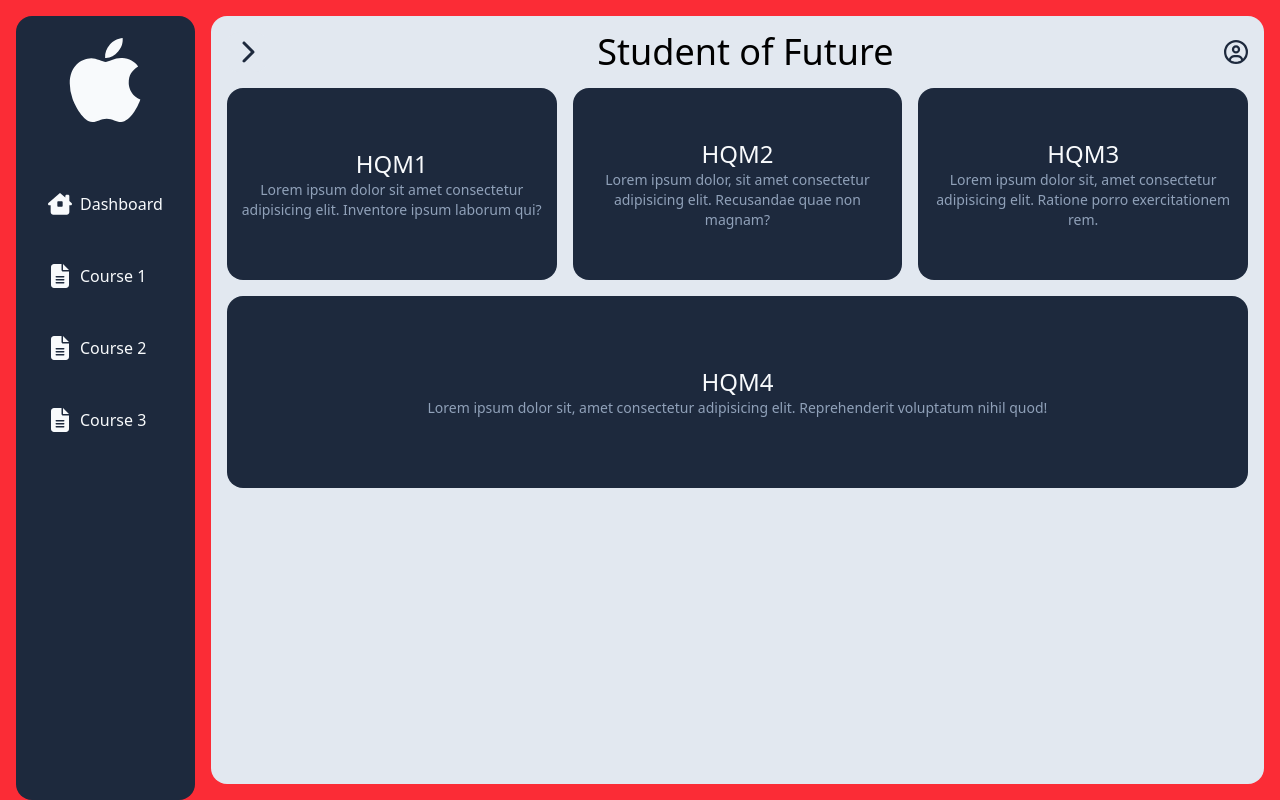
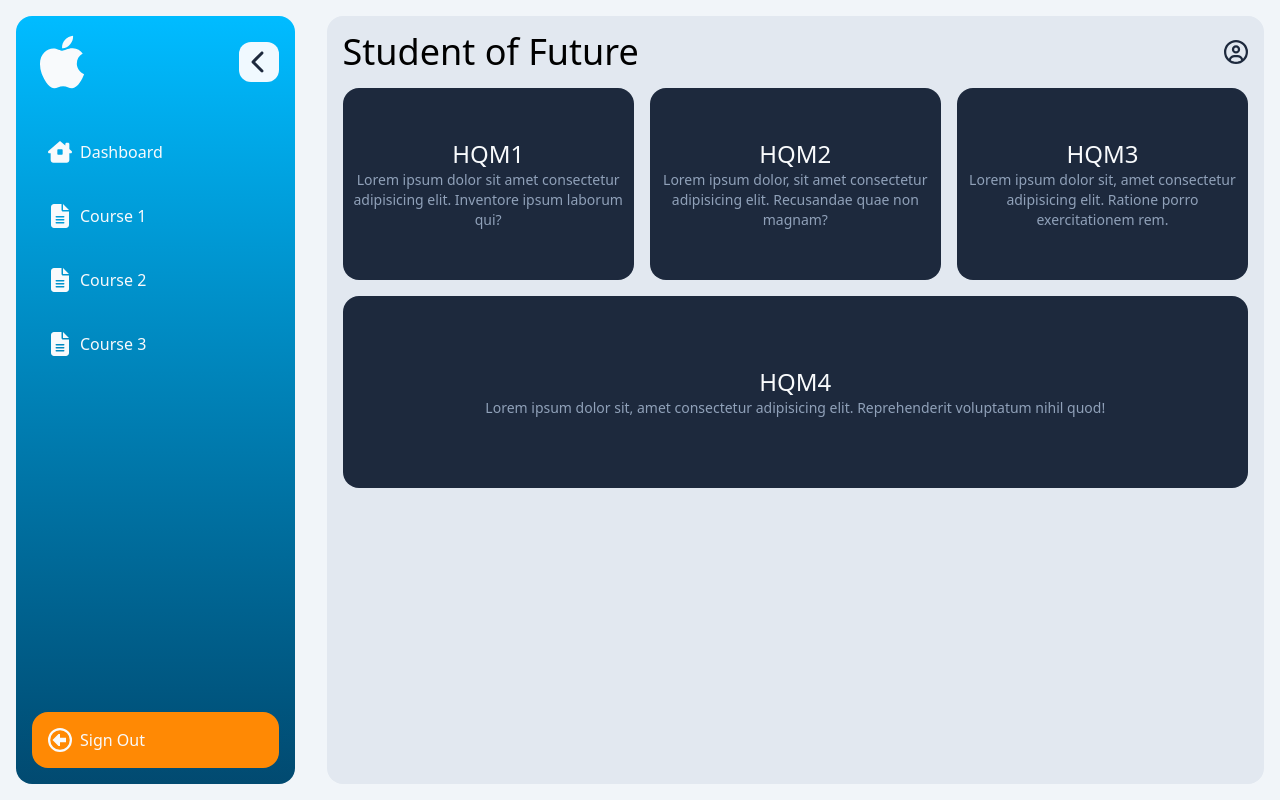
Before and after one commit to stywn93/sinau, a React (Vite) app: page /dashboard in a window 1280 px wide. Built offline with nearby package versions, Linux system fonts and the light colour scheme.

Commit message:
move sign out button

```diff
--- a/index.html
+++ b/index.html
@@ -6,7 +6,7 @@
     <meta name="viewport" content="width=device-width, initial-scale=1.0" />
     <title>Sinau | Open Source Learning Management System</title>
   </head>
-  <body class="bg-slate-100 dark:bg-slate-900 md:bg-red-500">
+  <body class="bg-slate-100 dark:bg-slate-900">
     <div id="root"></div>
     <script type="module" src="/src/main.jsx"></script>
   </body>
--- a/src/component/DashboardLayout.jsx
+++ b/src/component/DashboardLayout.jsx
@@ -4,16 +4,13 @@ import { FaChevronRight, FaRegCircleUser } from "react-icons/fa6";
 import { useState } from "react";
 
 export default function DashboardLayout() {
-  const [isOpen, setIsOpen] = useState(false);
-  // console.log(isOpen);
+
   return (
-    <div className="flex flex-row">
-      <Sidebar isOpen={isOpen}/>
+    <div className="flex flex-col md:flex-row">
+      <Sidebar/>
       <main className="w-full bg-slate-200 flex-row ease-in p-4 m-4 rounded-2xl min-h-[calc(100vh-2rem)] h-full">
         <div className="flex items-center justify-between mb-4">
-          <button className="p-2 cursor-pointer bg-slate-200 hover:bg-slate-300 rounded-xl" onClick={() => setIsOpen(!isOpen)}>
-            <FaChevronRight className="text-2xl text-slate-800" />
-          </button>
+
           <h1 className="text-4xl">Student of Future</h1>
           <FaRegCircleUser className="text-2xl text-slate-800" />
         </div>
--- a/src/component/Sidebar.jsx
+++ b/src/component/Sidebar.jsx
@@ -1,18 +1,32 @@
 import { Link } from "react-router";
-import { FaApple, FaHouseChimneyWindow, FaFileLines } from "react-icons/fa6";
+import {
+  FaChevronLeft,
+  FaApple,
+  FaHouseChimneyWindow,
+  FaFileLines,FaRegCircleLeft
+} from "react-icons/fa6";
+import { useState } from "react";
 
-export default function Sidebar({isOpen}) {
+export default function Sidebar() {
+  const [isOpen, setIsOpen] = useState(false);
   return (
-    <aside className={`flex gap-4 bg-slate-800 flex-col rounded-2xl ml-4 mt-4 min-h-[calc(100vh-2rem)] transition-all duration-700`}>
+    <aside
+      className={`flex w-full md:w-sm bg-linear-180 from-sky-400 to-sky-900 flex-col rounded-2xl m-4 transition-all duration-700`}
+    >
       <div
-        className="flex justify-center items-center uppercase text-2xl text-slate-50 w-full p-4 min-h-[100px]"
+        className="flex items-center justify-between p-4 text-2xl uppercase text-slate-50"
         id="sidebarHeader"
       >
-        <FaApple className="text-8xl" />
+        <FaApple className="text-6xl" />
+        <button
+          className="p-2 cursor-pointer bg-sky-50 hover:bg-sky-100 rounded-xl"
+          onClick={() => setIsOpen(!isOpen)}
+        >
+          <FaChevronLeft className="text-2xl text-slate-800" />
+        </button>
       </div>
-      {/* <hr className="mx-4 text-slate-50" /> */}
-      <div className="w-full text-slate-50" id="navigation">
-        <ul className="flex flex-col gap-4 my-4 list-none">
+      <div className="w-full flex-1 text-slate-50" id="navigation">
+        <ul className="flex flex-col gap-2 my-4 list-none">
           <li className="p-4 mx-4 text-md hover:bg-slate-100 hover:text-slate-800 hover:rounded-2xl">
             <Link
               to={"/dashboard"}
@@ -51,6 +65,21 @@ export default function Sidebar({isOpen}) {
           </li>
         </ul>
       </div>
+      <div className="w-full text-slate-50" id="profile">
+        <ul className="flex flex-col gap-2 my-4 list-none">
+          <li className="p-4 mx-4 text-md bg-orange-400 rounded-2xl hover:bg-orange-500 hover:text-slate-100 hover:rounded-2xl">
+            <Link
+              to={"/dashboard"}
+              className="flex flex-row items-center gap-2"
+            >
+              <FaRegCircleLeft className="text-2xl" />
+              Sign Out
+            </Link>
+          </li>
+
+
+        </ul>
+      </div>
     </aside>
   );
 }
```
